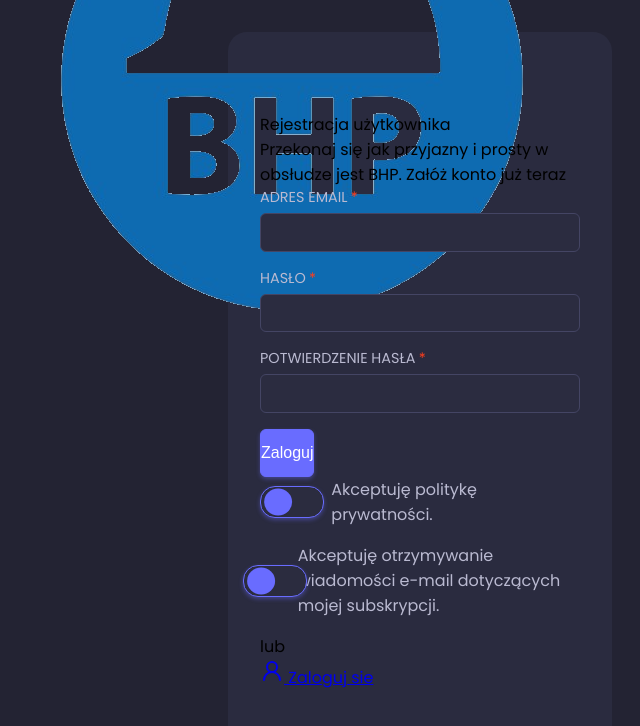
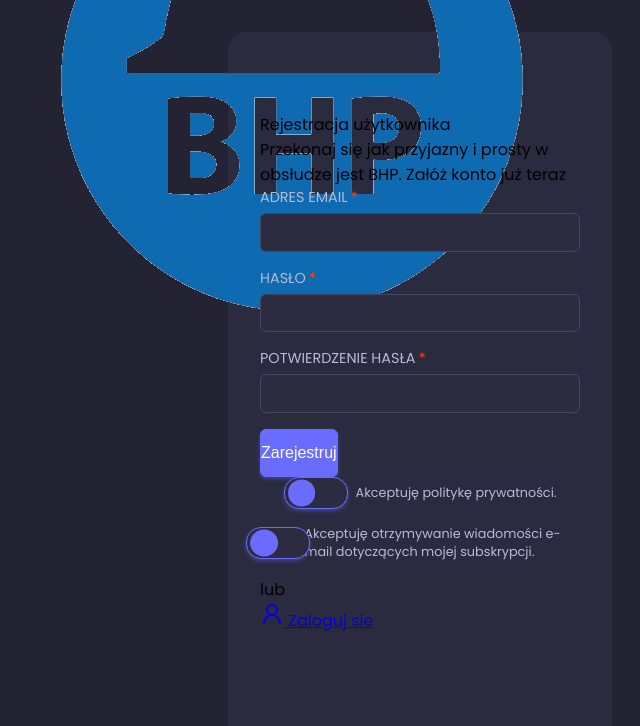
Before and after one commit to Zaniew1/REACT-BHP, a React (Vite) app: page /register in a window 1280 px wide. Shown: the top 726 px of the page, without its empty margins (220-860 px from the left). Built offline with nearby package versions, Linux system fonts and the light colour scheme.

Commit message:
chore: complete register and login components UI

```diff
--- a/src/pages/Auth/Register.tsx
+++ b/src/pages/Auth/Register.tsx
@@ -31,7 +31,6 @@ const Register = (): React.JSX.Element => {
             required={true}
             id={'auth__login__form__email'}
           />
-
           <InputPassword
             minLength={8}
             maxLength={20}
@@ -54,14 +53,16 @@ const Register = (): React.JSX.Element => {
           type={'submit'}
           onClick={registerUser}
         >
-          Zaloguj
+          Zarejestruj
         </Button>
-        {/* <Link style={{ marginTop: '1rem' }} href="/remindPassword">
-          Zapomniałeś hasła?
-        </Link> */}
         <div className={'auth__wrapper__acceptance'}>
-          <InputCheckbox required={true} labelText={'Akceptuję politykę prywatności. '} />
           <InputCheckbox
+            labelStyle={{ fontSize: '0.8rem' }}
+            required={true}
+            labelText={'Akceptuję politykę prywatności. '}
+          />
+          <InputCheckbox
+            labelStyle={{ fontSize: '0.8rem' }}
             required={true}
             labelText={'Akceptuję otrzymywanie wiadomości e-mail dotyczących mojej subskrypcji. '}
           />
--- a/src/pages/Auth/_login.sass
+++ b/src/pages/Auth/_login.sass
@@ -86,7 +86,6 @@
             &:hover
                 background-color: $extraColor
                 color: #fff
-                & svg
         &__acceptance
             display: flex
             flex-direction: column
```
